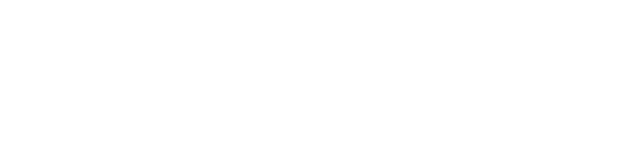
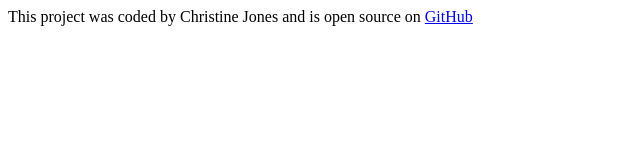
Before and after one commit to itsmechrissyj/Responsive-Add-On, a plain HTML site: page index.html in a window 1280 px wide. Shown: the whole page, without its empty margins (0-640 px from the left). Drawn offline with Linux system fonts and the light colour scheme.

Commit message:
added footer

```diff
--- a/index.html
+++ b/index.html
@@ -9,6 +9,8 @@
   </head>
   <body>
 
-    </div>
+    <footer>
+      This project was coded by Christine Jones and is open source on <a href="https://github.com/itsmechrissyj/Responsive-Add-On">GitHub</a></GitHub>
+    </footer>
   </body>
 </html>
```
